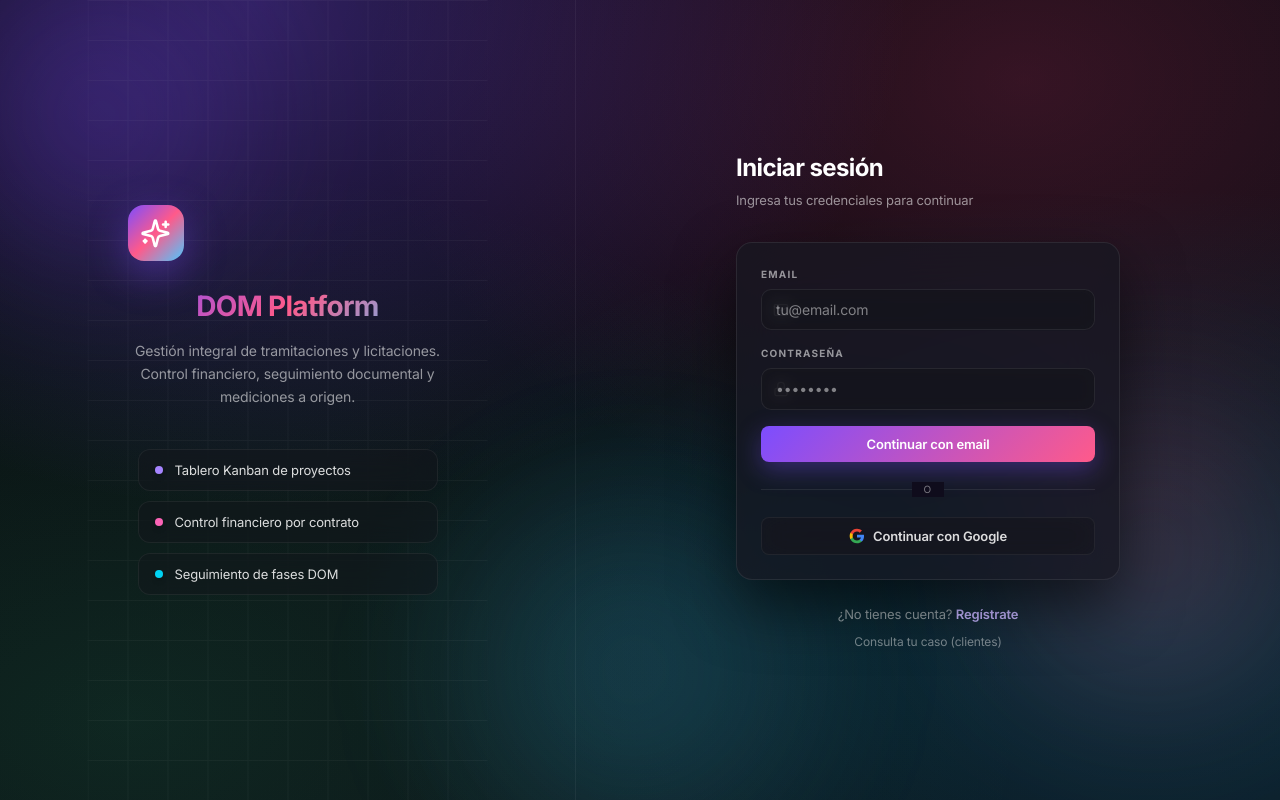
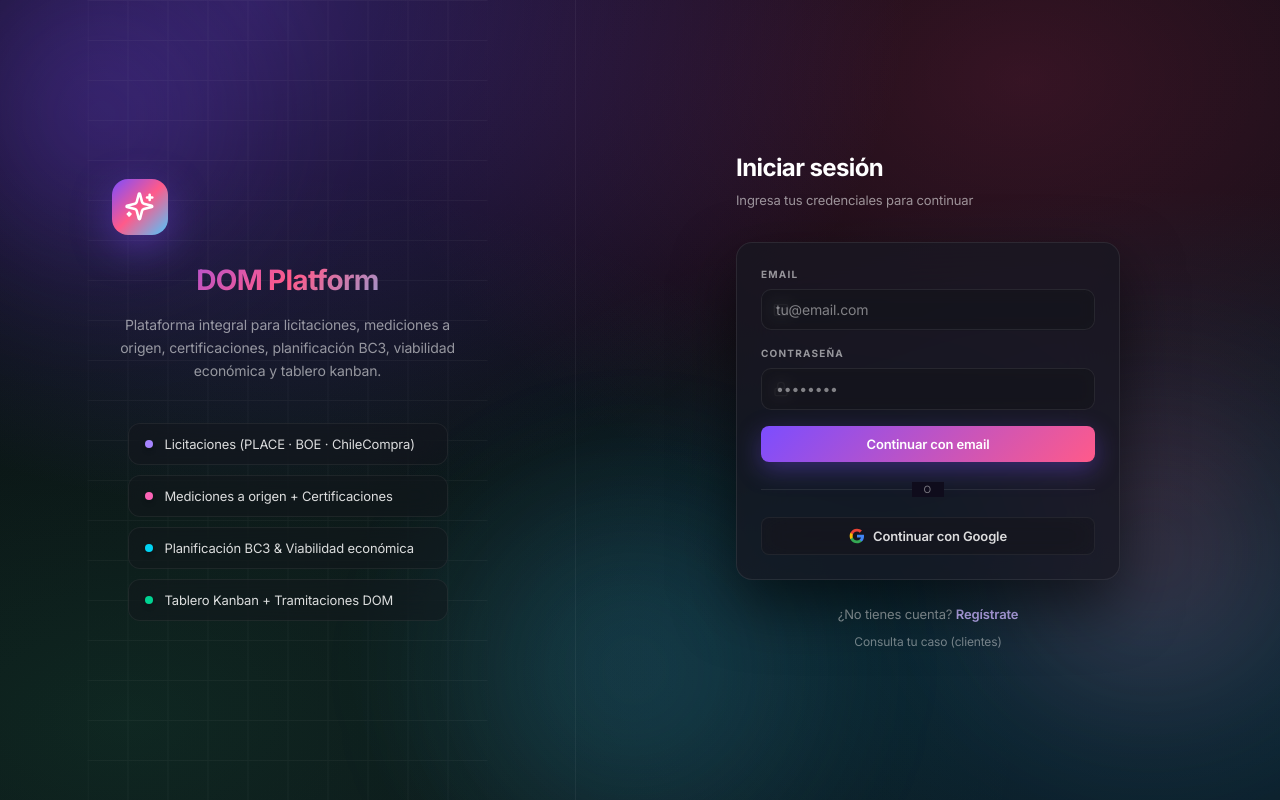
Before and after one commit to solucioneszn7/dom-platform, a React (Vite) app: page /login in a window 1280 px wide. Built offline with nearby package versions, Linux system fonts and the light colour scheme; no server answers.

Commit message:
fix: corregir firma escucharEstudios + nombres alcance app

```diff
--- a/index.html
+++ b/index.html
@@ -5,7 +5,7 @@
     <meta name="viewport" content="width=device-width, initial-scale=1.0" />
     <link rel="icon" type="image/svg+xml" href="/vite.svg" />
     <link href="https://fonts.googleapis.com/css2?family=DM+Sans:wght@400;500;600;700&family=JetBrains+Mono:wght@400;500&display=swap" rel="stylesheet" />
-    <title>Acua-conect — Control de Obra</title>
+    <title>DOM Platform — Licitaciones · Mediciones · BC3 · Tablero</title>
   </head>
   <body>
     <div id="root"></div>
--- a/src/paginas/auth/PaginaLogin.jsx
+++ b/src/paginas/auth/PaginaLogin.jsx
@@ -71,14 +71,15 @@
         <div className="relative z-10 text-center px-12 max-w-md">
           <DomLogo size={56} />
           <h2 className="text-[28px] font-bold text-gradient mt-6 tracking-tight">DOM Platform</h2>
-          <p className="text-white/55 mt-3 text-[14px] leading-relaxed max-w-xs mx-auto">
-            Gestión integral de tramitaciones y licitaciones. Control financiero, seguimiento documental y mediciones a origen.
+          <p className="text-white/55 mt-3 text-[14px] leading-relaxed max-w-sm mx-auto">
+            Plataforma integral para licitaciones, mediciones a origen, certificaciones, planificación BC3, viabilidad económica y tablero kanban.
           </p>
-          <div className="mt-10 space-y-2.5 text-left max-w-[300px] mx-auto">
+          <div className="mt-10 space-y-2.5 text-left max-w-[320px] mx-auto">
             {[
-              { txt: 'Tablero Kanban de proyectos', dot: 'bg-violet-400' },
-              { txt: 'Control financiero por contrato', dot: 'bg-pink-400' },
-              { txt: 'Seguimiento de fases DOM', dot: 'bg-cyan-400' },
+              { txt: 'Licitaciones (PLACE · BOE · ChileCompra)', dot: 'bg-violet-400' },
+              { txt: 'Mediciones a origen + Certificaciones', dot: 'bg-pink-400' },
+              { txt: 'Planificación BC3 & Viabilidad económica', dot: 'bg-cyan-400' },
+              { txt: 'Tablero Kanban + Tramitaciones DOM', dot: 'bg-emerald-400' },
             ].map((feat, i) => (
               <div key={i} className="flex items-center gap-3 glass-soft rounded-xl px-4 py-2.5">
                 <div className={`h-2 w-2 rounded-full ${feat.dot} shadow-md`} />
--- a/src/paginas/auth/PaginaRegistro.jsx
+++ b/src/paginas/auth/PaginaRegistro.jsx
@@ -52,7 +52,7 @@
             </div>
           </div>
           <h1 className="text-[24px] font-bold text-gradient mt-4 tracking-tight">Crear Cuenta</h1>
-          <p className="text-[13px] text-white/55 mt-1">Regístrate para gestionar tus tramitaciones</p>
+          <p className="text-[13px] text-white/55 mt-1">Licitaciones · Mediciones · BC3 · Tablero</p>
         </div>
 
         <div className="glass-strong rounded-2xl p-6">
--- a/src/paginas/estudios/PaginaEstudios.jsx
+++ b/src/paginas/estudios/PaginaEstudios.jsx
@@ -14,6 +14,8 @@
   Star, MessageSquare, Building2, Calendar, Users, Save, Radio,
   ExternalLink, KanbanSquare, Sparkles, Zap, Filter, TrendingUp,
 } from 'lucide-react'
+import { collection, addDoc, serverTimestamp } from 'firebase/firestore'
+import { db } from '../../servicios/firebase'
 import { useAuth } from '../../contextos/ContextoAutenticacion'
 import {
   escucharEstudios, crearEstudio, actualizarEstudio,
@@ -424,9 +426,6 @@
 // "Participar" → tarea Tablero (Firestore + localStorage bridge)
 // ─────────────────────────────────────────────────────────────────────────────
 async function crearTareaTablero(obra, datosUsuario) {
-  const { db } = await import('../../servicios/firebase')
-  const { collection, addDoc, serverTimestamp } = await import('firebase/firestore')
-
   const resumenEjecutivo = [
     obra.titulo,
     obra.cliente ? `Organismo: ${obra.cliente}` : null,
@@ -480,7 +479,7 @@
   // Escuchar licitaciones en tiempo real
   useEffect(() => {
     if (!usuario) return
-    const unsub = escucharEstudios(usuario.uid, data => {
+    const unsub = escucharEstudios(data => {
       setEstudios(data)
       setCargando(false)
     })
```
